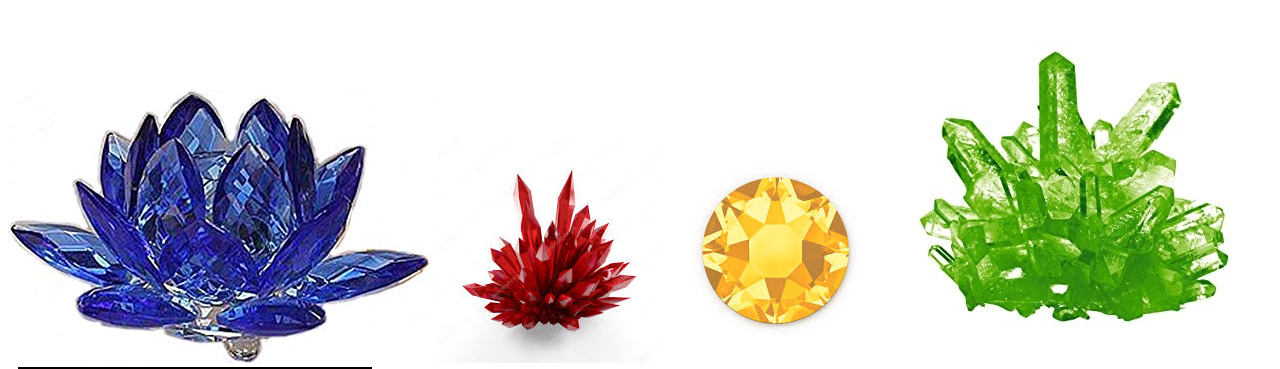
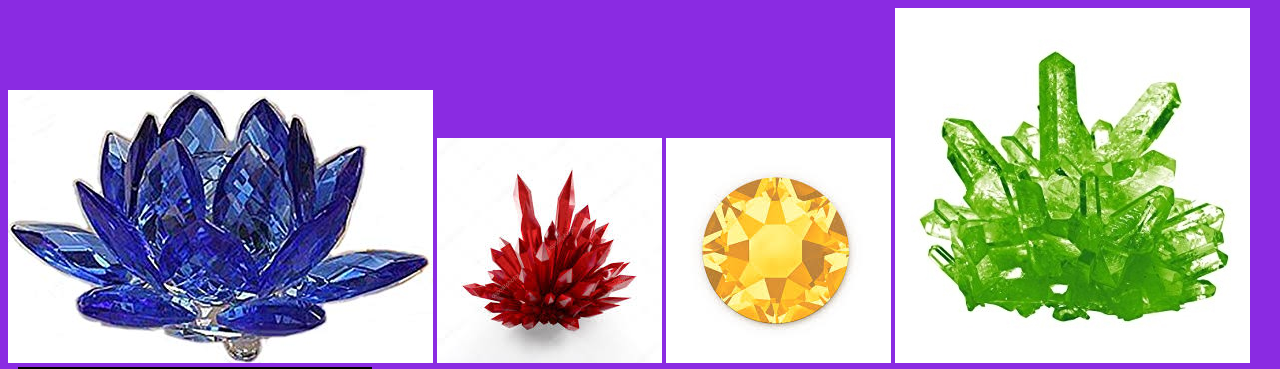
Before and after one commit to mikenetto87/unit-4-game, a plain HTML site: page index.html in a window 1280 px wide. Shown: the top 369 px of the page. Drawn offline with nearby package versions, Linux system fonts and the light colour scheme.

Commit message:
few added improvs to css

```diff
--- a/assets/css/style.css
+++ b/assets/css/style.css
@@ -1,3 +1,7 @@
+body{
+    background-color: blueviolet
+}
+
 .mainHeader{
     border-style:solid;
     font-weight: bold;
@@ -12,6 +16,7 @@
 .instructions{
     border-style:solid;
     font-size: 20px;
+    text-decoration-color: brown;
     background-color: palegoldenrod;
     margin-top: 0px;
     margin-right: 700px;
```
